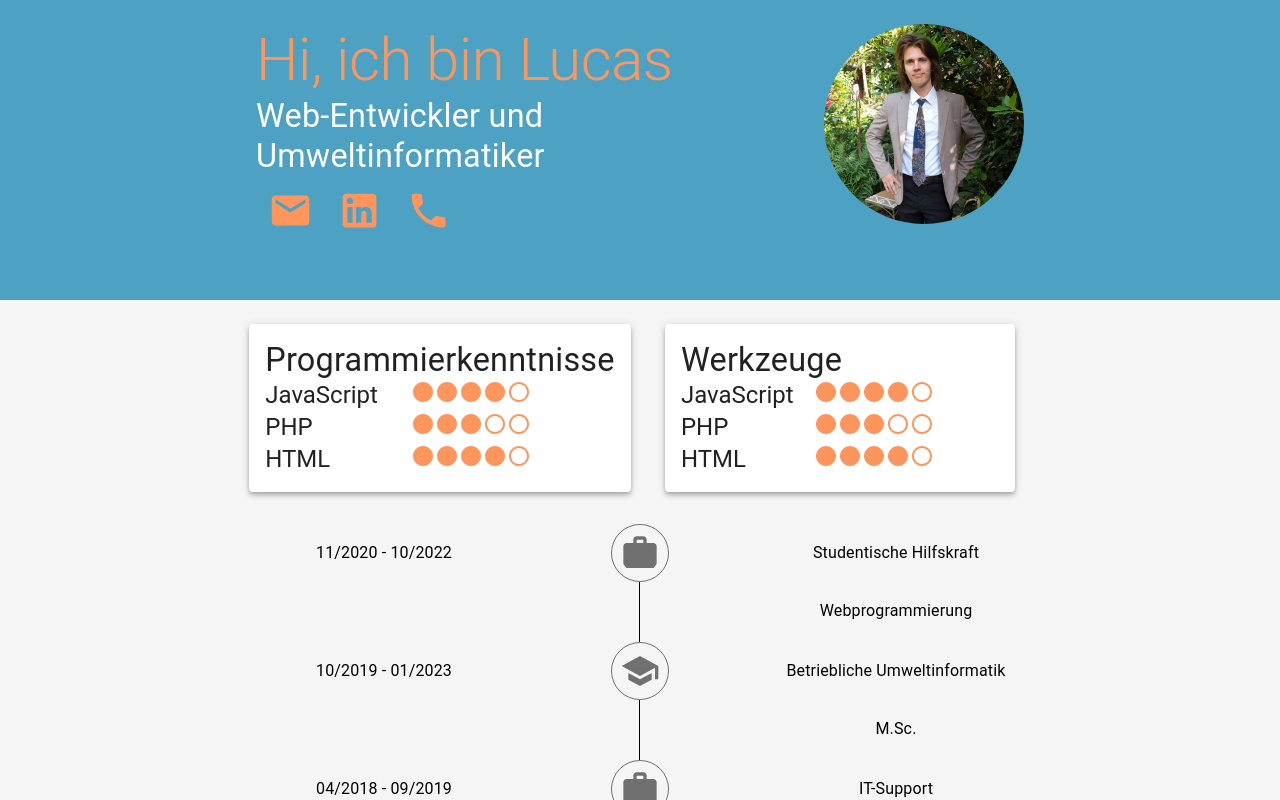
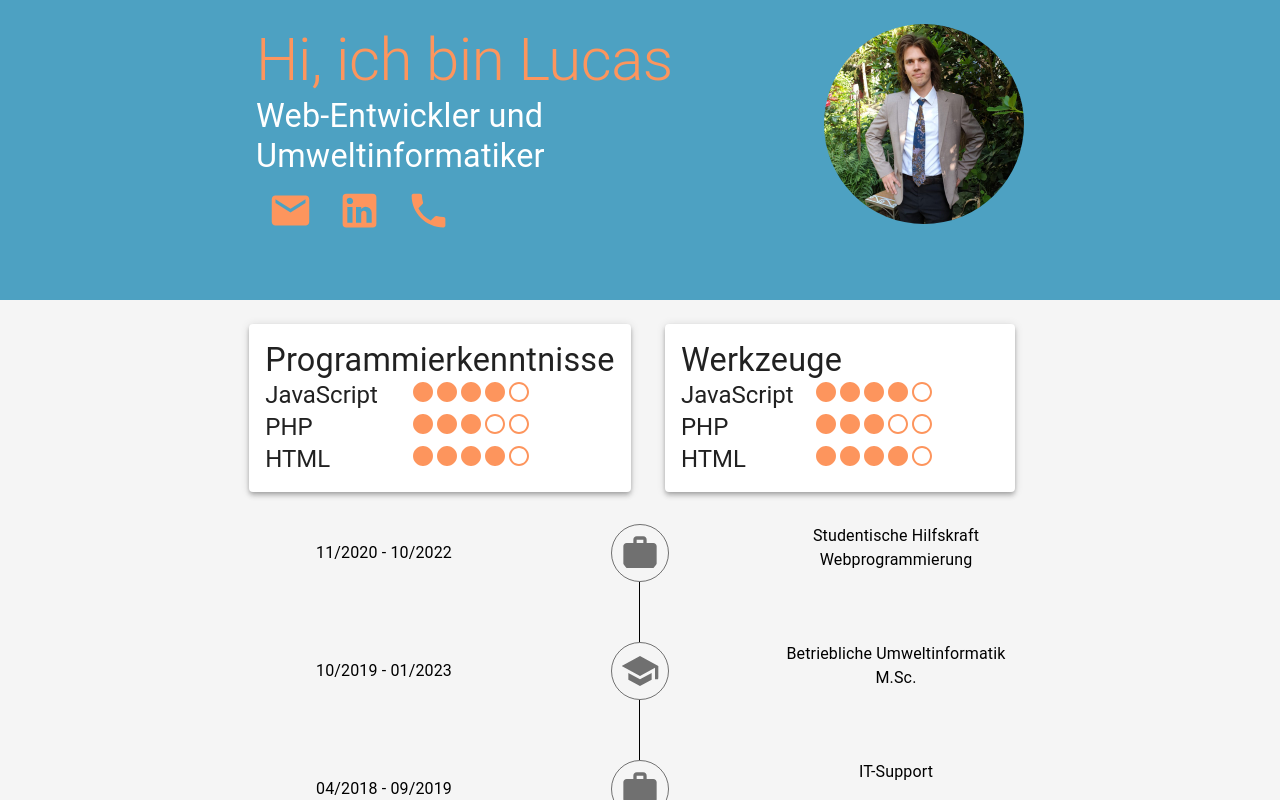
Before and after one commit to lucas-ipsum/lucas-cv, a React (Create React App) app: page / in a window 1280 px wide. Shown: the top 800 px of the page. Built offline with nearby package versions, Linux system fonts and the light colour scheme.

Commit message:
style updated

```diff
--- a/src/components/TimeLineItem/TimeLineItemComponents/TimeLineEntry.js
+++ b/src/components/TimeLineItem/TimeLineItemComponents/TimeLineEntry.js
@@ -12,7 +12,7 @@ return (
         justifyContent: 'center'
 
     }}>
-        <Typography sx={{lineHeight: '58px', transform: 'translateY(8px)'}} variant='body1' paragraph={true}>
+        <Typography sx={{transform: 'translateY(8px)'}} variant='body1' paragraph={true}>
             {props.title}
         </Typography>
 
--- a/src/components/sytle/style.js
+++ b/src/components/sytle/style.js
@@ -1,15 +1,15 @@
 const style = {
-    maxWidth: '1300px',
+    // maxWidth: '1300px',
     pt: 3,
     pl: {
       xs: 2,
       sm: 5,
-      lg: '20vw'
+      lg: '20%'
     },
     pr: {
       xs: 2,
       sm: 5,
-      lg: '20vw'
+      lg: '20%'
     },
 }
 
```
